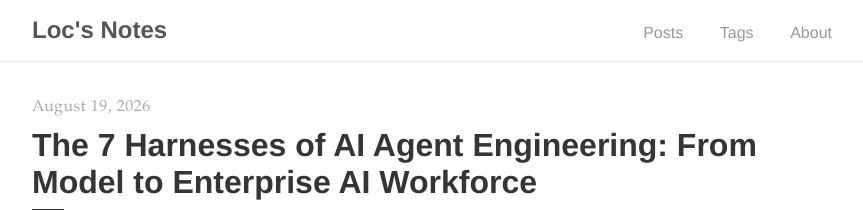
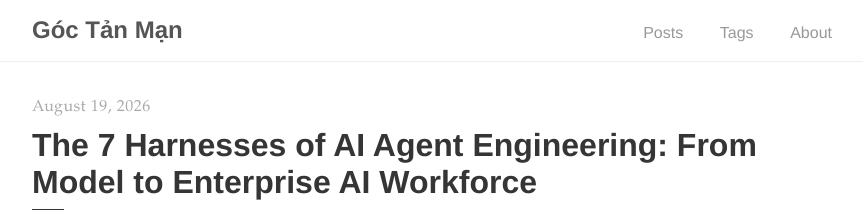
Before and after one commit to XSpring/xspring.github.io, a Jekyll site: the page built from index.html, in a window 1280 px wide. Shown: the top 210 px of the page, without its empty margins (208-1071 px from the left). Built offline with Jekyll 4.4.1, drawn with Linux system fonts in a browser that asks for light colours; the list of posts is cut into pages by our own code.

Commit message:
Update navigation.html

```diff
--- a/_includes/navigation.html
+++ b/_includes/navigation.html
@@ -1,7 +1,7 @@
 <nav class="nav">
   <div class="nav-container">
     <a href="{{ site.baseurl }}/">
-      <h2 class="nav-title">{{ site.title }}</h2>
+      <h2 class="nav-title">Góc Tản Mạn</h2>
     </a>
     <ul>
       <li><a href="{{ site.baseurl }}/">Posts</a></li>
```
